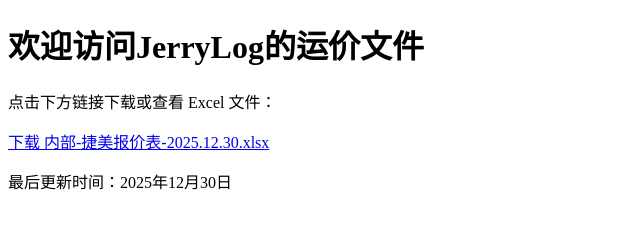
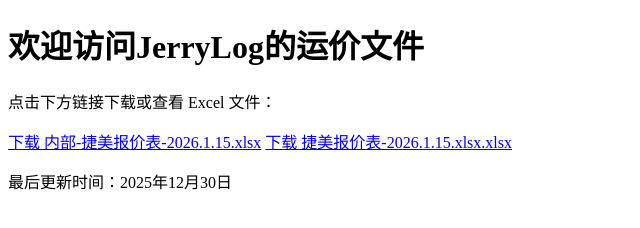
Before and after one commit to JerryLogSupport/JerryLogSupport.github.io, a plain HTML site: page index.html in a window 1280 px wide. Shown: the whole page, without its empty margins (0-640 px from the left). Drawn offline with Linux system fonts and the light colour scheme.

Commit message:
Update index.html

```diff
--- a/index.html
+++ b/index.html
@@ -6,7 +6,8 @@
 <body>
     <h1>欢迎访问JerryLog的运价文件</h1>
     <p>点击下方链接下载或查看 Excel 文件：</p>
-    <a href="内部-捷美报价表-2025.12.30.xlsx">下载 内部-捷美报价表-2025.12.30.xlsx</a>
+    <a href="内部-捷美报价表-2026.1.15.xlsx">下载 内部-捷美报价表-2026.1.15.xlsx</a>
+    <a href="捷美报价表-2026.1.15.xlsx">下载 捷美报价表-2026.1.15.xlsx.xlsx</a>
     <p>最后更新时间：2025年12月30日</p>  <!-- 你可以手动改这个日期 -->
 </body>
 </html>
```
